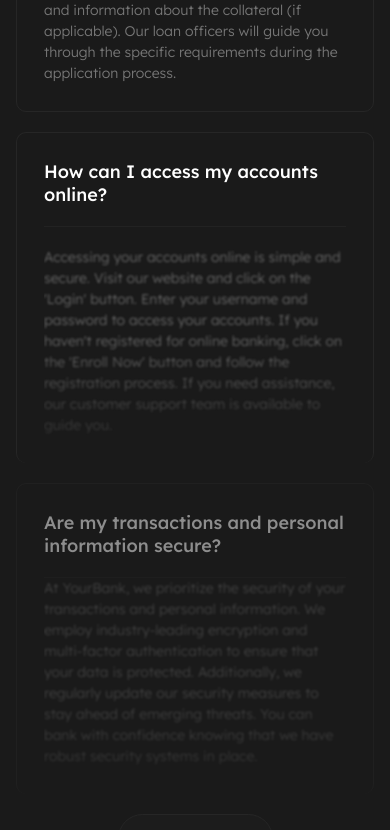
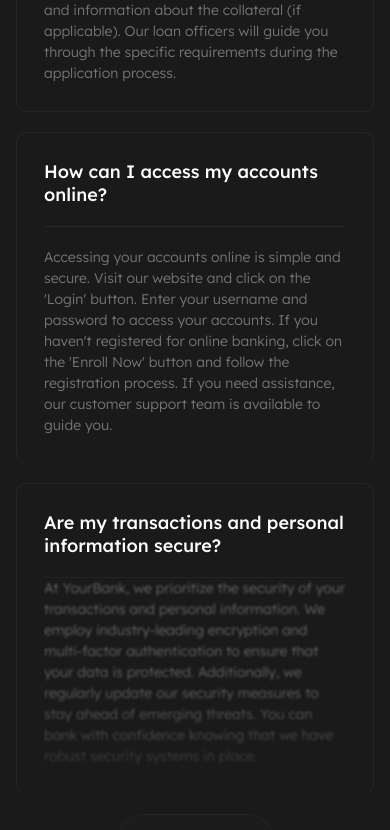
Before and after one commit to shaza-alkheder/YourBanK, a React (Vite) app: page / in a window 390 px wide. Shown: the part 4285-5115 px from the top of the page. Built offline with nearby package versions, Linux system fonts and the light colour scheme; a web font is replaced by a local one.

Commit message:
update FAQ component

```diff
--- a/src/components/Sections/FAQ/FAQ.css
+++ b/src/components/Sections/FAQ/FAQ.css
@@ -148,13 +148,45 @@
       &.S-K-FaqCard-collapsed {
         .S-K-cardFaqStyle:nth-child(3) {
           opacity: 1;
-          filter: blur(0);
+          filter: none;
+          .S-K-descriptionCardFaq {
+            opacity: 0.6;
+            filter: none;
+            mask-image: none;
+          }
+          .S-K-headerCardFAQ {
+            border-bottom-color: var(--yb-color-dark-3);
+          }
         }
         .S-K-cardFaqStyle:nth-child(4) {
           display: block;
-          opacity: 0.5;
+          /* opacity: 0.5; */
           /* opacity: 0.5;
           filter: blur(0.9px); */
+          .S-K-descriptionCardFaq {
+            opacity: 0.5;
+            filter: blur(0.9px);
+            mask-image: linear-gradient(
+              to bottom,
+              #000 0%,
+              #000 30%,
+              rgba(0, 0, 0, 0.9) 45%,
+              rgba(0, 0, 0, 0.65) 60%,
+              rgba(0, 0, 0, 0.35) 75%,
+              rgba(0, 0, 0, 0.12) 88%,
+              rgba(0, 0, 0, 0) 100%
+            );
+            -webkit-mask-image: linear-gradient(
+              to bottom,
+              #000 0%,
+              #000 30%,
+              rgba(0, 0, 0, 0.9) 45%,
+              rgba(0, 0, 0, 0.65) 60%,
+              rgba(0, 0, 0, 0.35) 75%,
+              rgba(0, 0, 0, 0.12) 88%,
+              rgba(0, 0, 0, 0) 100%
+            );
+          }
         }
       }
     }
```
